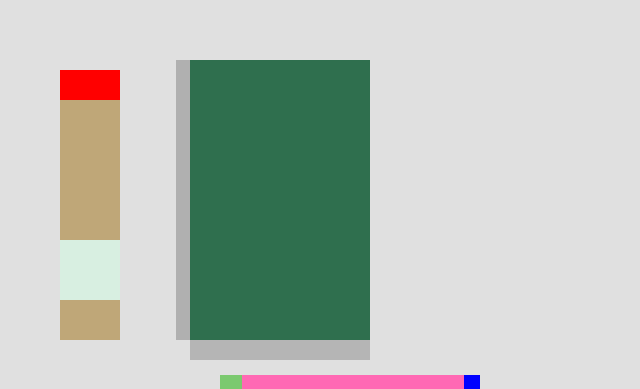
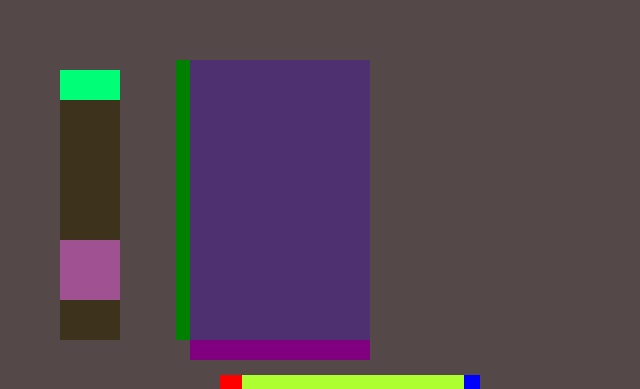
Before and after one commit to syc9459-ui/Still_life, a plain HTML site: page index.html in a window 1280 px wide. Shown: the part 510-899 px from the top of the page, without its empty margins (0-640 px from the left). Drawn offline with Linux system fonts and the light colour scheme.

Commit message:
Update style.css

```diff
--- a/style.css
+++ b/style.css
@@ -1,5 +1,5 @@
 body {
-  background-color: #e0e0e0;
+  background-color: #554848;
 
 }
 
@@ -7,7 +7,7 @@ body {
 #coffee {
   width: 60px;
   height: 270px;
-  background-color: #BFA778;
+  background-color: #3d321b;
   position: absolute;
   left: 60px;
   top: 580px;
@@ -16,13 +16,13 @@ body {
 #coffee-cap {
   width: 60px;
   height: 30px;
-  background-color: red;
+  background-color: rgb(0, 255, 119);
 }
 
 #coffee-label {
   width: 60px;
   height: 60px;
-  background-color: #d8efe1;
+  background-color: #9f5192;
   position: absolute;
   bottom: 40px;
 }
@@ -31,7 +31,7 @@ body {
 #notebook {
   width: 180px;
   height: 280px;
-  background-color: #2f6f4e;
+  background-color: #4e2f6f;
   position: absolute;
   left: 190px;
   top: 570px;
@@ -40,7 +40,7 @@ body {
 #spiral {
   width: 14px;
   height: 280px;
-  background-color: #b0b0b0;
+  background-color: green;
   position: absolute;
   left: -14px;
   top: 0;
@@ -50,7 +50,7 @@ body {
 #notebook-shadow {
   width: 180px;
   height: 20px;
-  background-color: #b5b5b5;
+  background-color: purple;
   position: absolute;
   left: 0px;
   top: 280px;
@@ -60,7 +60,7 @@ body {
 #pencil {
   width: 260px;
   height: 14px;
-  background-color: hotpink;
+  background-color: greenyellow;
   position: absolute;
   left: 220px;
   top: 885px;
@@ -69,7 +69,7 @@ body {
 #eraser {
   width: 22px;
   height: 14px;
-  background-color: #7bc96f;
+  background-color: red;
 }
 
 #tip {
```
